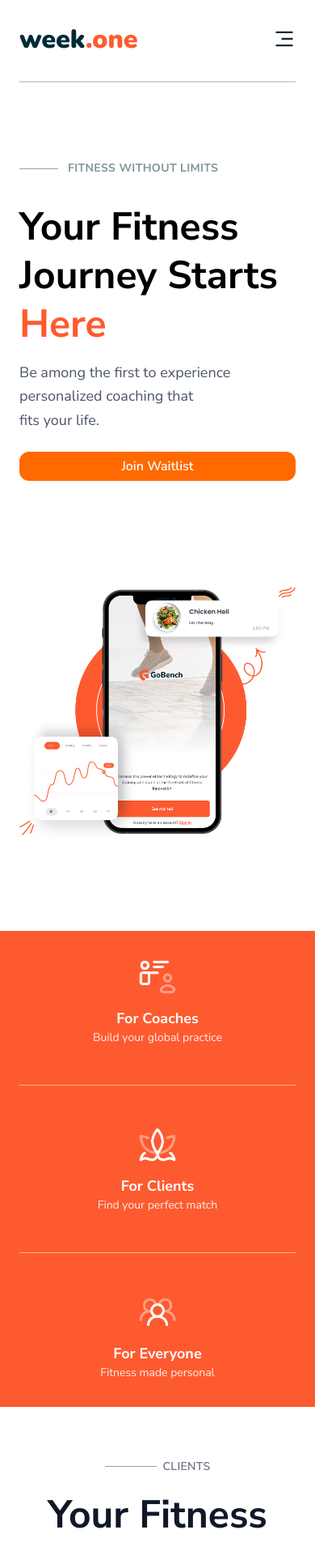
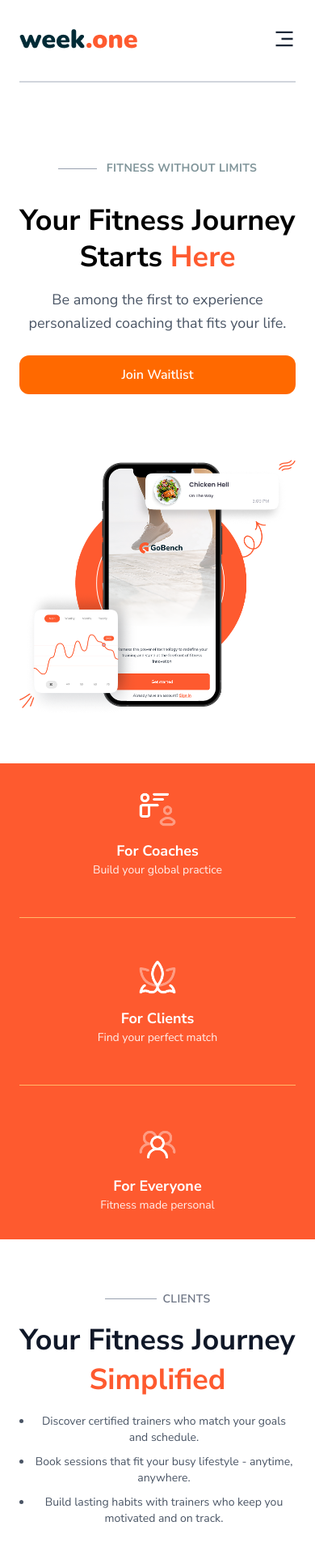
Before and after one commit to WRalak/weekone, a Next.js app: page / in a window 390 px wide. Shown: the top 1916 px of the page at 81% size. Built offline with nearby package versions, Linux system fonts and the light colour scheme.

Commit message:
Updated components

```diff
--- a/app/components/Hero.tsx
+++ b/app/components/Hero.tsx
@@ -4,25 +4,19 @@ import Image from "next/image";
 export default function Hero() {
   return (
     <section className="w-full bg-white lg:mb-20 px-6 lg:px-20 xl:px-20 py-4">
-      <div className="max-w-[1214px] mx-auto flex flex-col lg:flex-row items-center lg:justify-between relative ">
+      <div className="max-w-[1214px] mx-auto flex flex-col lg:flex-row items-center lg:justify-between relative">
 
-        {/* Left Section */}
-        <div className="flex flex-col items-start  w-full lg:w-[50%]">
-  <div className="flex items-center space-x-2">
-
-
-    <div className="flex items-center w-full mb-4 lg:block">
+        {/* Left Section - Centered on small screens */}
+        <div className="flex flex-col items-center lg:items-start w-full lg:w-[50%] text-center lg:text-left">
+          <div className="flex items-center justify-center lg:justify-start w-full mb-4">
             {/* HR only on mobile */}
             <hr className="w-12 border-t border-gray-400 mr-3 lg:hidden" />
-
-  <p className="font-bold text-[#80959A] text-sm uppercase tracking-wide self-center">
+            <p className="font-bold text-[#80959A] text-sm uppercase tracking-wide">
               FITNESS WITHOUT LIMITS
             </p>
           </div>
 
-  </div>
-
-  <h1 className="text-5xl font-nunito lg:text-[53px]  font-bold mt-4 leading-tight lg:leading-[1.1]">
+          <h1 className="text-4xl font-bold font-nunito lg:text-[53px] font-bold mt-4 leading-tight lg:leading-[1.1]">
             Your Fitness <br className="hidden lg:block" />
             Journey Starts <span className="text-[#FE5A2F]">Here</span>
           </h1>
@@ -35,36 +29,32 @@ export default function Hero() {
 
           <p className="mt-4 text-[18px] text-gray-600 leading-relaxed">
             Be among the first to experience personalized coaching that
-      <br /> fits your life. </p>
-
-
+            <br className="hidden sm:block" /> fits your life.
+          </p>
 
           {/* Buttons */}
           <div className="flex flex-col sm:flex-row gap-4 mt-6 justify-center lg:justify-start w-full">
-   <button className="bg-orange-500 cursor-pointer text-white px-3 py-1.5 sm:px-6 sm:py-4 rounded-xl font-semibold hover:bg-orange-600 transition">
+            <button className="bg-orange-500 cursor-pointer text-white px-6 py-3 sm:px-6 sm:py-4 rounded-xl font-semibold hover:bg-orange-600 transition w-full sm:w-auto">
               Join Waitlist
             </button>
 
-<button className="border-2 border-orange-500 text-orange-500 px-6 py-3 rounded-xl font-semibold hover:bg-orange-50 transition hidden lg:block cursor-pointer">
+            <button className="border-2 border-orange-500 text-orange-500 px-6 py-3 rounded-xl font-semibold hover:bg-orange-50 transition hidden md:block cursor-pointer w-full sm:w-auto">
               Founding Coach
             </button>
-
-
           </div>
         </div>
 
-
         {/* Right Section */}
-        <div className="relative mt-10 lg:mt-0 w-full lg:w-[680px] h-[500px] flex justify-center">
+        <div className="relative mt-10 lg:mt-0 w-full lg:w-[680px] h-[400px] sm:h-[500px] flex justify-center">
           <Image
             src="/Hero.png"
             alt="Phone"
             width={680}
             height={607}
             className="object-contain"
+            priority
           />
         </div>
-
       </div>
     </section>
   );
--- a/app/components/clients.tsx
+++ b/app/components/clients.tsx
@@ -31,7 +31,7 @@ export default function Page() {
 
 
 
-          <h2 className="text-5xl md:text-5xl font-extrabold text-gray-900 leading-snug">
+          <h2 className="text-4xl md:text-5xl font-bold text-gray-900 leading-snug">
             Your Fitness Journey <br />
             <span className="text-[#FE5A2F]">Simplified</span>
           </h2>
```
Lines whose indentation alone changed are shown as unchanged.
